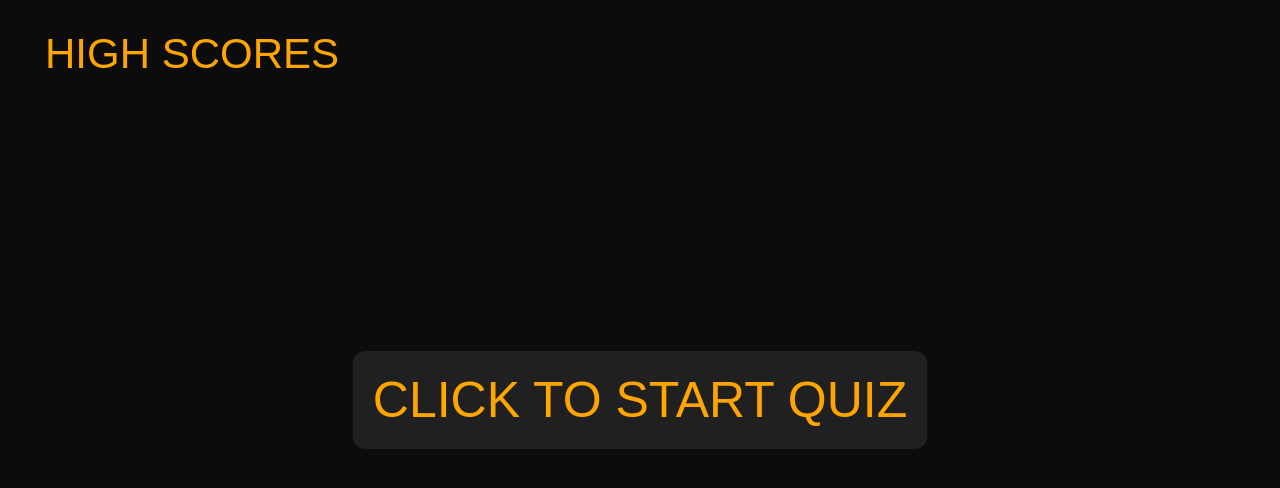
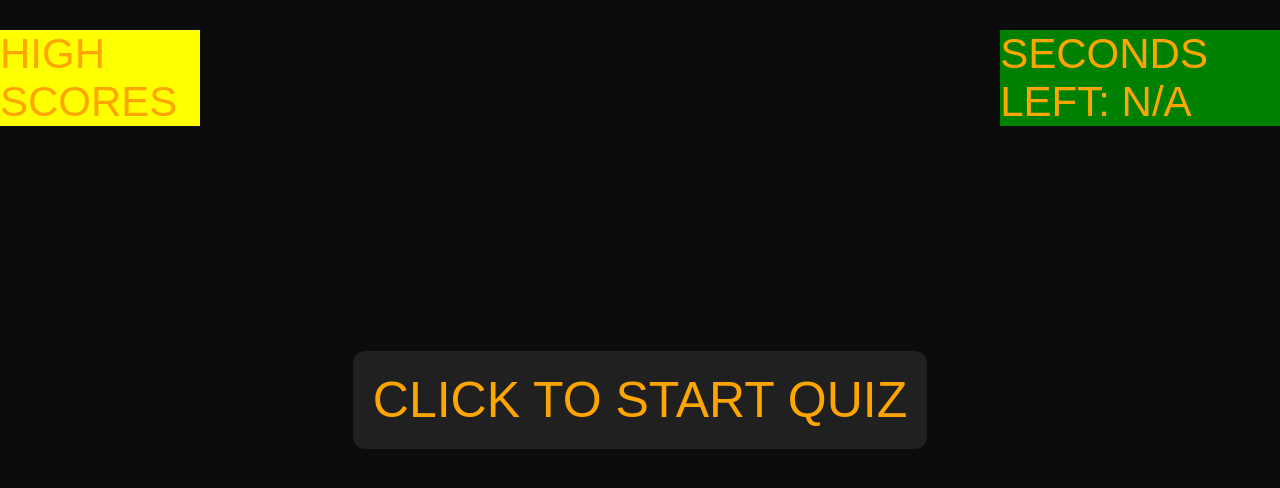
Before and after one commit to HarkyDev/Quiz-Game, a plain HTML site: page index.html in a window 1280 px wide. Drawn offline with Linux system fonts and the light colour scheme.

Commit message:
added place holder time value

```diff
--- a/index.html
+++ b/index.html
@@ -10,7 +10,8 @@
 <body>
     <div class="topbar">
         <div class="highscores">HIGH SCORES</div>
-        <div id="timer"></div>
+        <div class="placeholder"></div>
+        <div id="timer">SECONDS LEFT: N/A</div>
     </div>
         <button id="start-btn">CLICK TO START QUIZ</button>
     </div>
--- a/scripts.js
+++ b/scripts.js
@@ -5,7 +5,7 @@
 // 5 can save initials and add to high score
 const startButton = document.getElementById('start-btn')
 const mainGame = document.getElementById('game-container')
-
+let score = 0
 
 startButton.addEventListener('click', startQuiz);
 
@@ -14,8 +14,8 @@ function startQuiz(){
     startButton.classList.add('hide');
     mainGame.classList.remove('hide');
     startTimer()
+    score = 0
 }
-
 
 
 
@@ -43,7 +43,6 @@ var startTimer = function(){
     console.log(timerValue)
     var timerMinusSeconds = function(){
         timerValue --
-        console.log(timerValue)
         timerDisplayEl.innerHTML = "seconds left: " + timerValue
         if (timerValue==0){
         clearInterval(timerId)
--- a/styles.css
+++ b/styles.css
@@ -76,18 +76,21 @@ body {
     font-size: 42px;
     display: flex;
     position: absolute;
+    justify-content: flex-start;
     top: 30px;
 }
 
 .highscores{
-
-    margin-right: 70vw;
+    background-color: yellow;
+    margin-right:
 }
-.timer{
-
+#timer{
+background-color: green;
+}
+.placeholder{
+    min-width: 800px;
 
 }
-
 #start-btn {
     background:rgb(32, 32, 32);
     border-radius: var(--border-radius);
```
